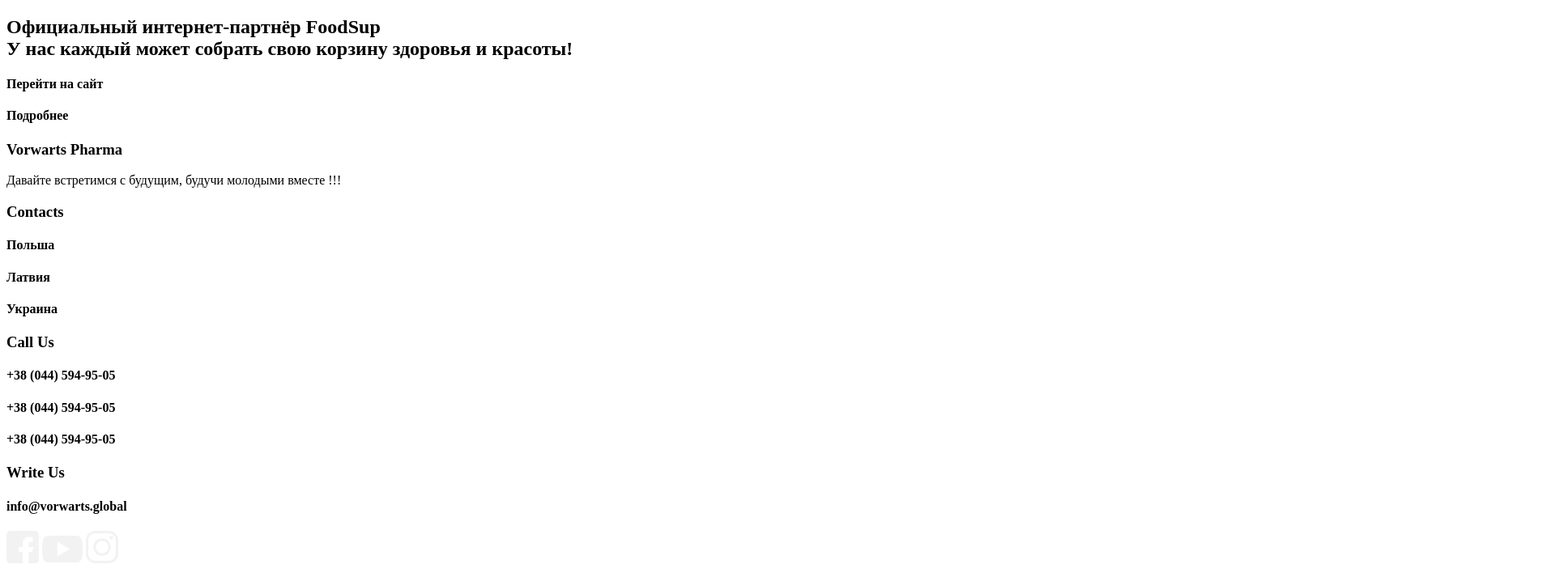
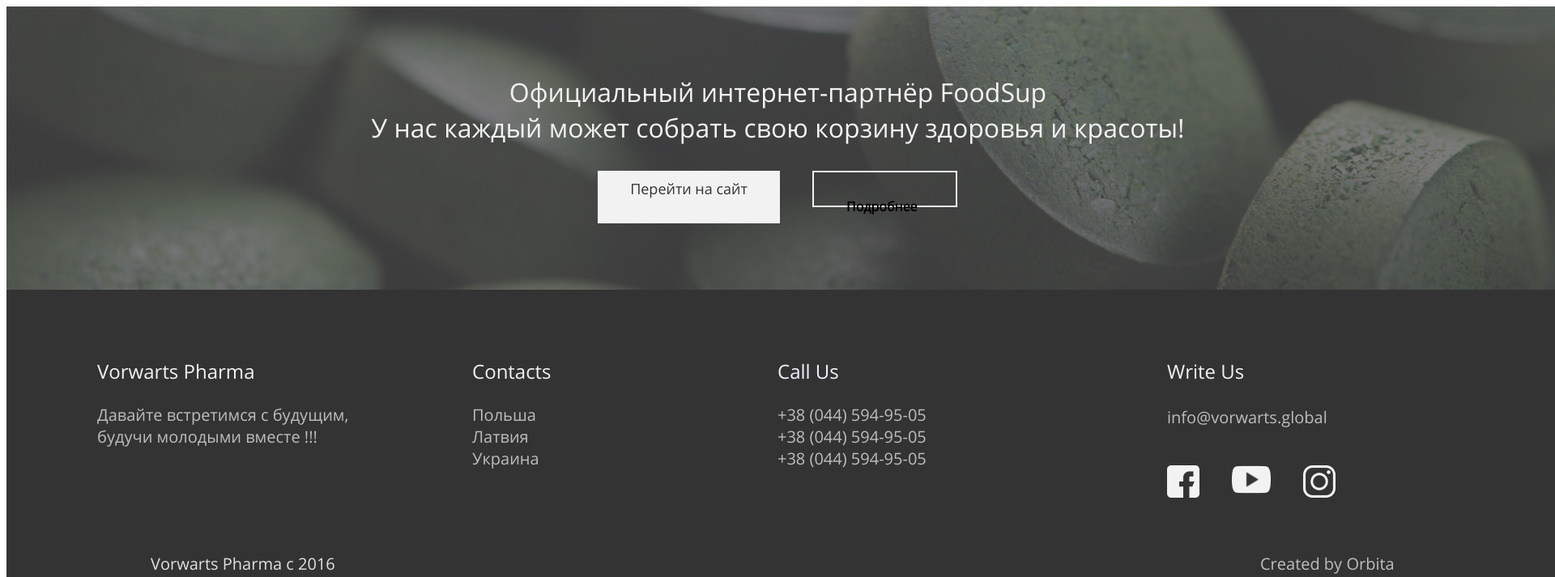
Before and after one commit to AntonKolesnik05/Vorwarts-Pharma, a plain HTML site: page index.html in a window 1280 px wide. Shown: the top 713 px of the page at 81% size, 1920 px wide, since content can reach past the window. Drawn offline with Linux system fonts and the light colour scheme; files that its build step writes are made by us from their sources; files whose address does not match are found by name.

Commit message:
initial commit

```diff
--- a/CSS/style.css
+++ b/CSS/style.css
@@ -70,7 +70,6 @@ body {
 
 footer {
     background: #333333;
-    position: absolute;
     width: 1920px;
     height: 404px;
     left: 0px;
--- a/index.html
+++ b/index.html
@@ -4,7 +4,8 @@
     <meta charset="UTF-8">
     <meta name="viewport" content="width=device-width, initial-scale=1.0">
     <title>Vorwarts Pharma</title>
-    <link rel="stylesheet" href="/Vorwarts-Pharma/CSS/main.css">
+    <link rel="stylesheet" href="/CSS/style.css">
+    <link rel="stylesheet" href="/Vorwarts-Pharma/style.css">
 </head>
 <body>
     <div class="Partner">
```
